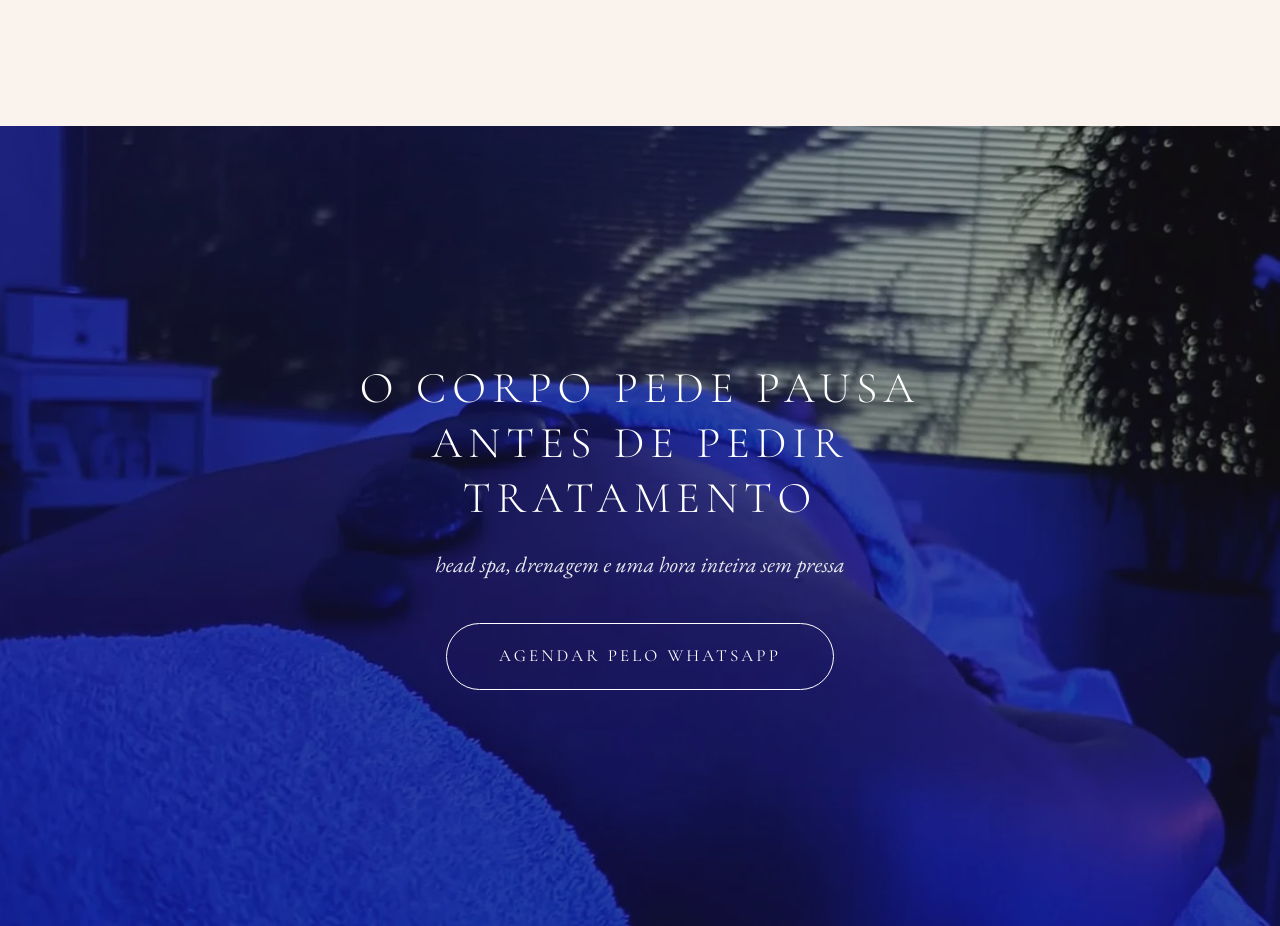
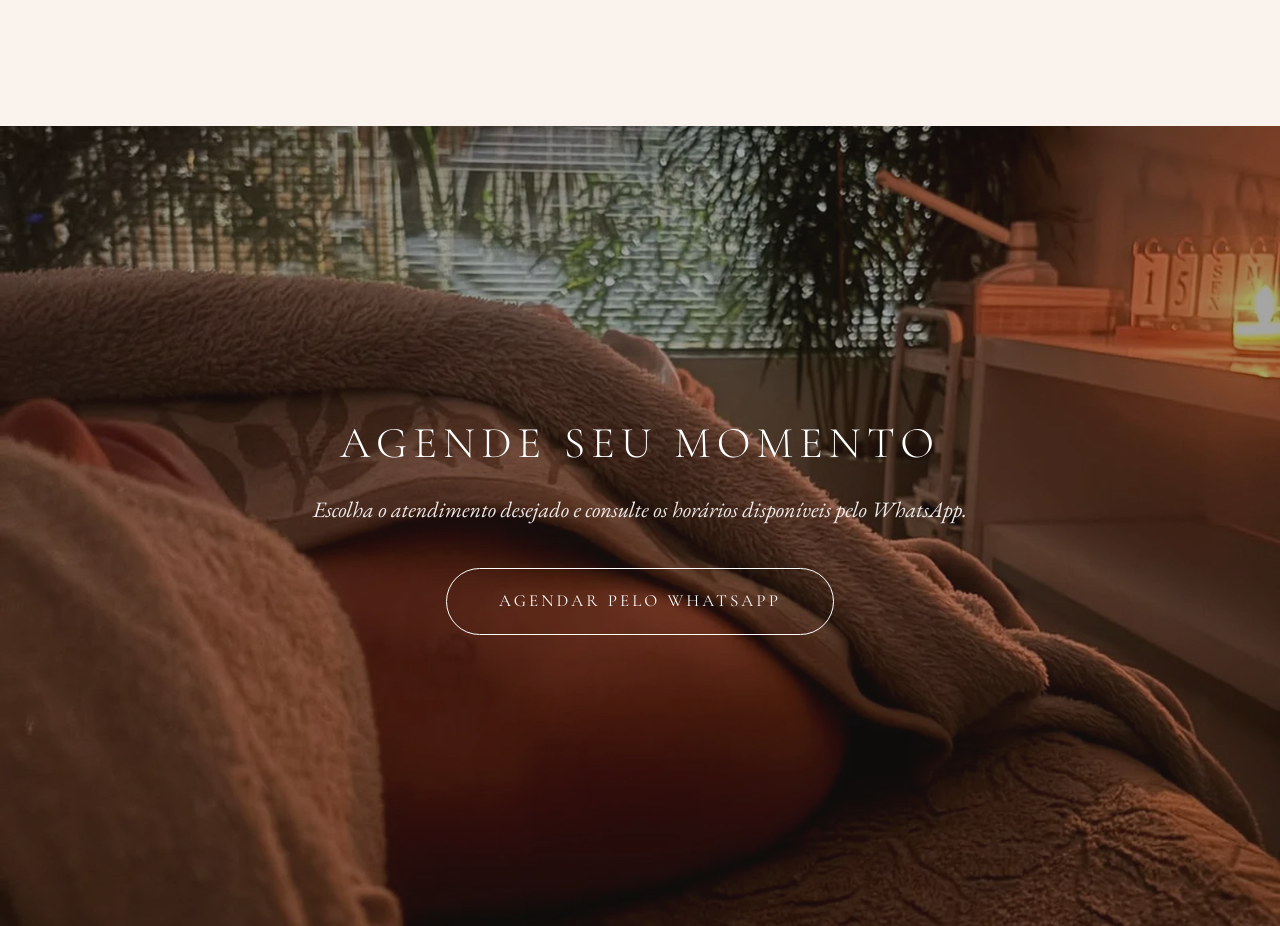
Before and after one commit to Lopesloro/cintia-godoy, a plain HTML site: page index.html in a window 1280 px wide. Shown: the part 1400-2326 px from the top of the page. Drawn offline with nearby package versions, Linux system fonts and the light colour scheme.

Commit message:
Troca a faixa da home por Agende seu momento, com a foto da maca

```diff
--- a/index.html
+++ b/index.html
@@ -108,15 +108,15 @@ setTimeout(function(){if(h.dataset.revealOk!=='1')h.className=h.className.replac
 
   <section class="banner">
     <picture>
-      <source media="(max-width:860px)" srcset="assets/img/banner2-p.webp?v=23" type="image/webp">
-      <source media="(max-width:860px)" srcset="assets/img/banner2-p.jpg?v=23">
-      <source srcset="assets/img/banner2.webp?v=23" type="image/webp">
-      <img src="assets/img/banner2.jpg?v=23" width="1600" height="900" loading="lazy"
-           alt="Cliente deitada em atendimento, com pedras quentes apoiadas nas costas">
+      <source media="(max-width:860px)" srcset="assets/img/banner3-p.webp?v=33" type="image/webp">
+      <source media="(max-width:860px)" srcset="assets/img/banner3-p.jpg?v=33">
+      <source srcset="assets/img/banner3.webp?v=33" type="image/webp">
+      <img src="assets/img/banner3.jpg?v=33" width="1600" height="1067" loading="lazy"
+           alt="Cliente deitada na maca, coberta por toalhas, com a janela e as plantas ao fundo">
     </picture>
     <div class="banner-in">
-      <h2>O corpo pede pausa antes de pedir tratamento</h2>
-      <p>head spa, drenagem e uma hora inteira sem pressa</p>
+      <h2>Agende seu momento</h2>
+      <p>Escolha o atendimento desejado e consulte os horários disponíveis pelo WhatsApp.</p>
       <a class="pill pill--claro" href="https://wa.me/5519974108030?text=Oi%2C%20C%C3%ADntia%21%20Vim%20pelo%20site%20e%20quero%20agendar%20um%20hor%C3%A1rio.">Agendar pelo WhatsApp</a>
     </div>
   </section>
```
Also changed, not shown: assets/img/banner3-p.jpg (added), assets/img/banner3-p.webp (added), assets/img/banner3.jpg (added), assets/img/banner3.webp (added).
